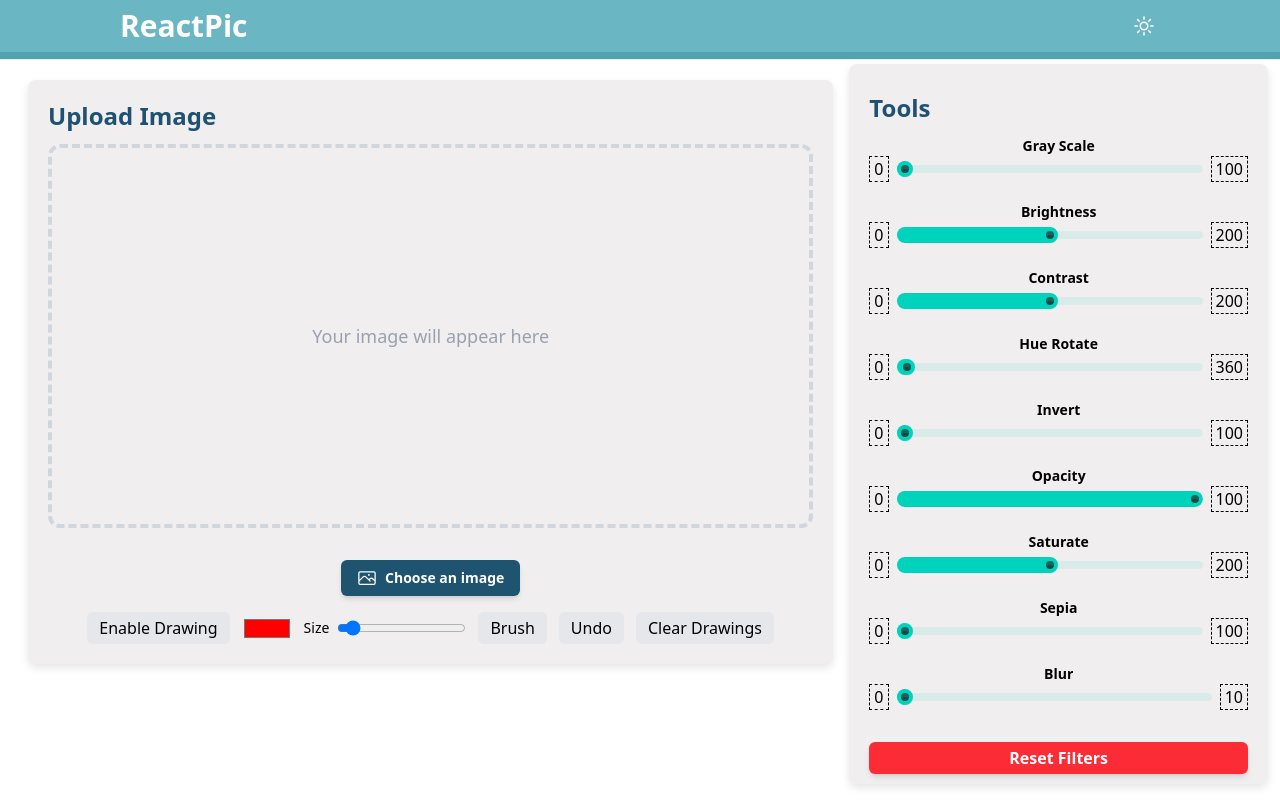
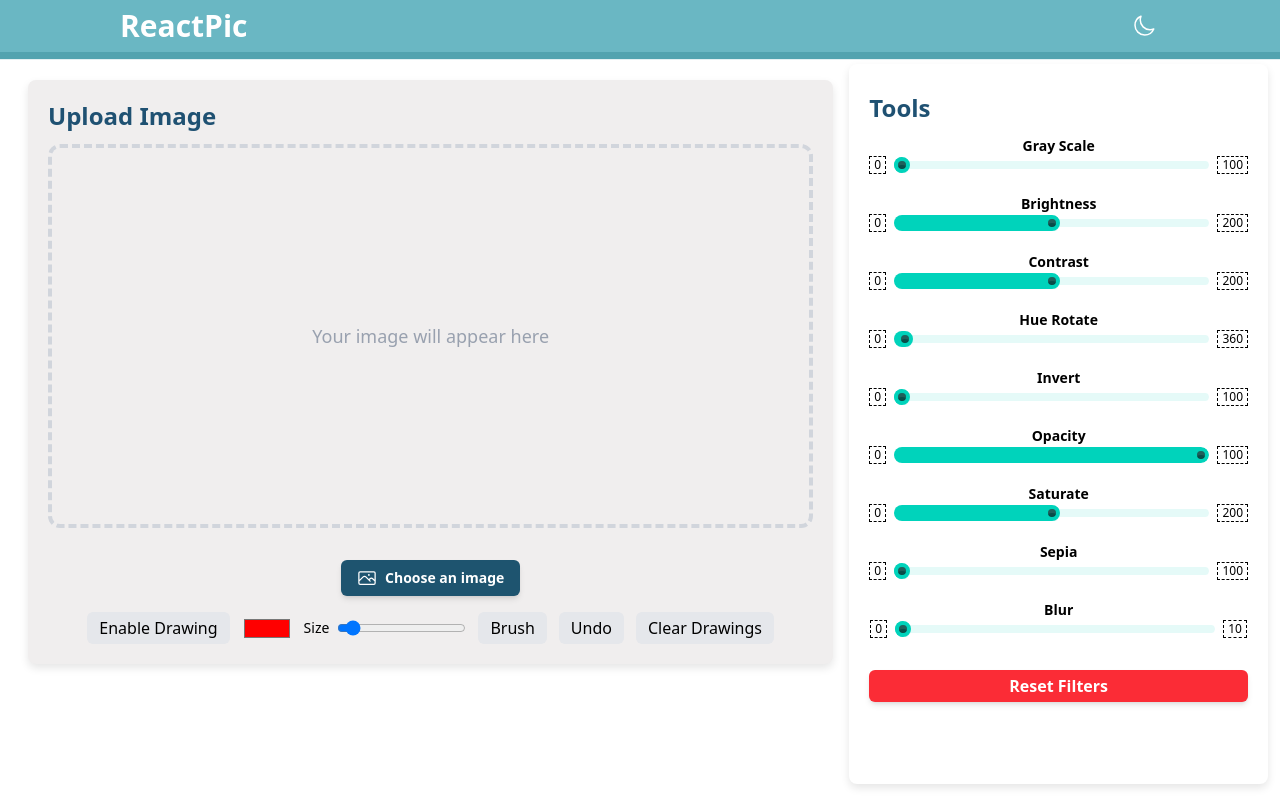
Before and after one commit to Umar-Farooq-5757/ReactPic, a React (Vite) app: page / in a window 1280 px wide. Built offline with nearby package versions, Linux system fonts and the light colour scheme.

Commit message:
light/dark mode

```diff
--- a/index.html
+++ b/index.html
@@ -4,7 +4,7 @@
     <meta charset="UTF-8" />
     <link rel="icon" type="image/svg+xml" href="/vite.svg" />
     <meta name="viewport" content="width=device-width, initial-scale=1.0" />
-    <title>Vite + React</title>
+    <title>React Pic</title>
   </head>
   <body class="bg-white min-h-screen">
     <div id="root"></div>
--- a/src/App.css
+++ b/src/App.css
@@ -5,7 +5,6 @@
 }
 .imageBox, aside{
 
-  background-color: #f0eeee; /* White background */
   border-radius: 8px; /* Optional: rounds the corners */
   box-shadow: 0 4px 8px rgba(0, 0, 0, 0.1);
 
--- a/src/App.jsx
+++ b/src/App.jsx
@@ -5,6 +5,10 @@
 import Sidebar from "./components/Sidebar";
 
 function App() {
+  const [isDark, setIsDark] = useState(
+    JSON.parse(localStorage.getItem("isDark")) || false
+  );
+
   const [filters, setFilters] = useState({
     blur: 0,
     grayScale: 0,
@@ -17,13 +21,20 @@
     sepia: 0,
   });
   return (
-    <>
-      <Header />
-      <main className="flex flex-col lg:flex-row justify-between items-start mt-3 px-3">
-        <ImageContainer filters={filters} />
-        <Sidebar filters={filters} setFilters={setFilters} />
+    <div
+      className={`${
+        isDark ? "bg-slate-800 text-white" : "bg-white text-black"
+      } min-h-screen transition-all`}
+    >
+      <Header isDark={isDark} setIsDark={setIsDark} />
+      <main className="flex flex-col lg:flex-row justify-between items-start mt-3 px-0 sm:px-3">
+        <div className="message text-red-500 text-sm sm:hidden block font-semibold fixed left-1 top-[58px]">
+          *UX is better on larger screensize*
+        </div>
+        <ImageContainer isDark={isDark} filters={filters} />
+        <Sidebar isDark={isDark} filters={filters} setFilters={setFilters} />
       </main>
-    </>
+    </div>
   );
 }
 
--- a/src/components/Header.jsx
+++ b/src/components/Header.jsx
@@ -2,13 +2,15 @@
 import { useState } from "react";
 import { SunIcon, MoonIcon } from "@heroicons/react/24/outline";
 
-const Header = () => {
-  const [isDark, setIsDark] = useState(true);
+const Header = ({ isDark, setIsDark }) => {
   return (
     <header className="bg-[#6ab7c3] mb-2 text-white flex items-center justify-between px-5 sm:px-10 md:px-20 lg:px-30 py-2">
       <h1 className="text-3xl font-bold ">ReactPic</h1>
       <button
-        onClick={() => setIsDark(!isDark)}
+        onClick={() => {
+          setIsDark(!isDark);
+          localStorage.setItem("isDark", !isDark);
+        }}
         className="cursor-pointer hover:bg-[#81cbd6] transition-all p-1 rounded-full"
       >
         {isDark ? (
--- a/src/components/ImageContainer.jsx
+++ b/src/components/ImageContainer.jsx
@@ -8,7 +8,7 @@
 // Fixes canvas positioning/sizing issues so drawing is always visible while drawing
 // Keeps: filters, cropping, download, drawing (brush/eraser/undo/clear), and high-res export
 
-export default function ImageContainer({ filters }) {
+export default function ImageContainer({ filters, isDark }) {
   const [imageUrl, setImageUrl] = useState(null);
   const imgRef = useRef(null);
   const drawCanvasRef = useRef(null); // visible drawing layer
@@ -353,8 +353,8 @@
 
   return (
     <div className="text-black flex flex-col items-center justify-center w-full lg:w-2/3 p-4 font-sans antialiased">
-      <div className="imageBox bg-white rounded-2xl p-6 md:p-5 w-full text-center shadow-lg">
-        <h1 className="text-2xl font-semibold text-left text-[#1f5172] mb-3">Upload Image</h1>
+      <div className={`imageBox ${isDark?'bg-slate-700':'bg-[#f0eeee]'} rounded-2xl p-6 md:p-5 w-full text-center shadow-lg`}>
+        <h1 className={`text-2xl font-semibold text-left ${isDark?'text-[#6ac3ff]':'text-[#1f5172]'} mb-3`}>Upload Image</h1>
 
         <div
           ref={wrapperRef}
@@ -426,7 +426,7 @@
           </label>
 
           <label className="flex items-center gap-2">
-            <span className="text-sm">Size</span>
+            <span className={`${isDark?"text-white":'text-black'} text-sm`}>Size</span>
             <input type="range" min={1} max={80} value={brushSize} onChange={(e) => setBrushSize(Number(e.target.value))} />
           </label>
 
--- a/src/components/Sidebar.jsx
+++ b/src/components/Sidebar.jsx
@@ -1,7 +1,7 @@
 import Slider from "./Slider.jsx";
 import '../App.css'
 
-const Sidebar = ({ filters, setFilters }) => {
+const Sidebar = ({ filters, setFilters, isDark }) => {
   const handleReset = () => {
     setFilters({
       blur: 0,
@@ -17,8 +17,8 @@
   };
 
   return (
-    <aside className="w-full overflow-y-auto lg:w-1/3 h-[90vh] py-7 px-5 bg-white text-black mt-4 lg:mt-0 rounded-lg shadow-lg">
-      <h2 className="font-semibold text-2xl mb-3 text-[#1f5172]">Tools</h2>
+    <aside className={`w-full overflow-y-auto lg:w-1/3 h-[90vh] py-7 px-5  ${isDark?'bg-slate-700 text-white':'bg-white text-black'} mt-4 lg:mt-0 rounded-lg shadow-lg`}>
+      <h2 className={`font-semibold text-2xl mb-3  ${isDark?'text-[#6ac3ff]':'text-[#1f5172]'}`}>Tools</h2>
       <div className="space-y-4">
         <Slider
           title={"Gray Scale"}
@@ -28,6 +28,7 @@
           name={"grayScale"}
           min={0}
           max={100}
+          isDark={isDark}
         />
         <Slider
           title={"Brightness"}
@@ -37,6 +38,7 @@
           name={"brightness"}
           min={0}
           max={200}
+          isDark={isDark}
         />
         <Slider
           title={"Contrast"}
@@ -46,6 +48,7 @@
           name={"contrast"}
           min={0}
           max={200}
+          isDark={isDark}
         />
         <Slider
           title={"Hue Rotate"}
@@ -55,6 +58,7 @@
           name={"hueRotate"}
           min={0}
           max={360}
+          isDark={isDark}
         />
         <Slider
           title={"Invert"}
@@ -64,6 +68,7 @@
           name={"invert"}
           min={0}
           max={100}
+          isDark={isDark}
         />
         <Slider
           title={"Opacity"}
@@ -73,6 +78,7 @@
           name={"opacity"}
           min={0}
           max={100}
+          isDark={isDark}
         />
         <Slider
           title={"Saturate"}
@@ -82,6 +88,7 @@
           name={"saturate"}
           min={0}
           max={200}
+          isDark={isDark}
         />
         <Slider
           title={"Sepia"}
@@ -91,6 +98,7 @@
           name={"sepia"}
           min={0}
           max={100}
+          isDark={isDark}
         />
         <Slider
           title={"Blur"}
@@ -100,6 +108,7 @@
           name={"blur"}
           min={0}
           max={10}
+          isDark={isDark}
         />
 
       </div>
--- a/src/components/Slider.jsx
+++ b/src/components/Slider.jsx
@@ -1,7 +1,7 @@
 import React from "react";
 import { useState } from "react";
 
-const Slider = ({ title, filters, setFilters, value, name, min, max }) => {
+const Slider = ({ title, filters, setFilters, value, name, min, max, isDark }) => {
   const handleChange = (e) => {
     setFilters({ ...filters, [e.target.name]: parseFloat(e.target.value) });
   };
@@ -9,7 +9,7 @@
      <div className="flex flex-col mb-5">
       <h3 className="font-bold text-sm self-center">{title}</h3>
       <div className="flex justify-center items-center gap-2">
-        <span className="border-dashed border-black border px-1 py-0">{min}</span>
+        <span className={`border-dashed ${isDark?'border-white':'border-black'} text-xs border px-1 py-0`}>{min}</span>
         <input
           type="range"
           min={min}
@@ -19,7 +19,7 @@
           onChange={handleChange}
           className="range range-xs range-accent "
         />
-        <span className="border-dashed border-black border px-1 py-0">{max}</span>
+        <span className={`border-dashed ${isDark?'border-white':'border-black'} text-xs border px-1 py-0`}>{max}</span>
       </div>
     </div>
   );
```
Also changed, not shown: 1 other file (tests, documents, lock files or other folders).
